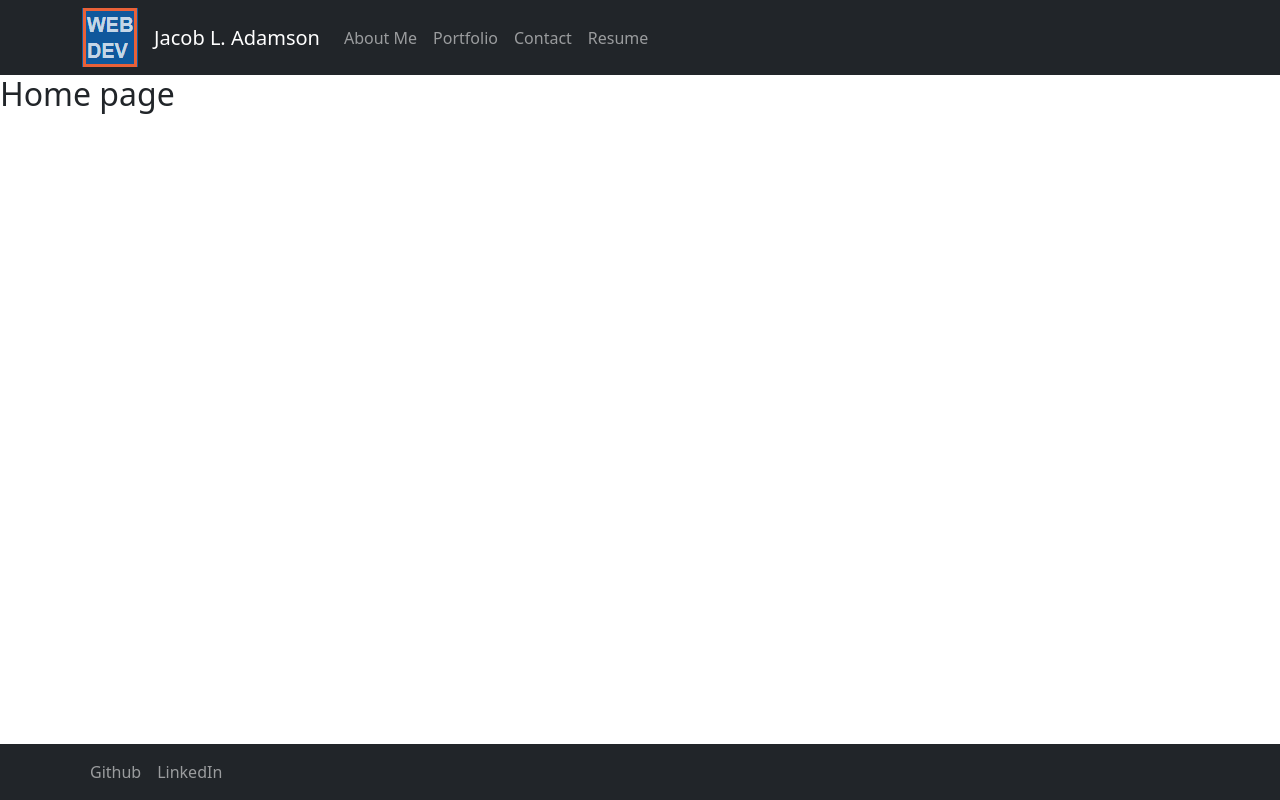
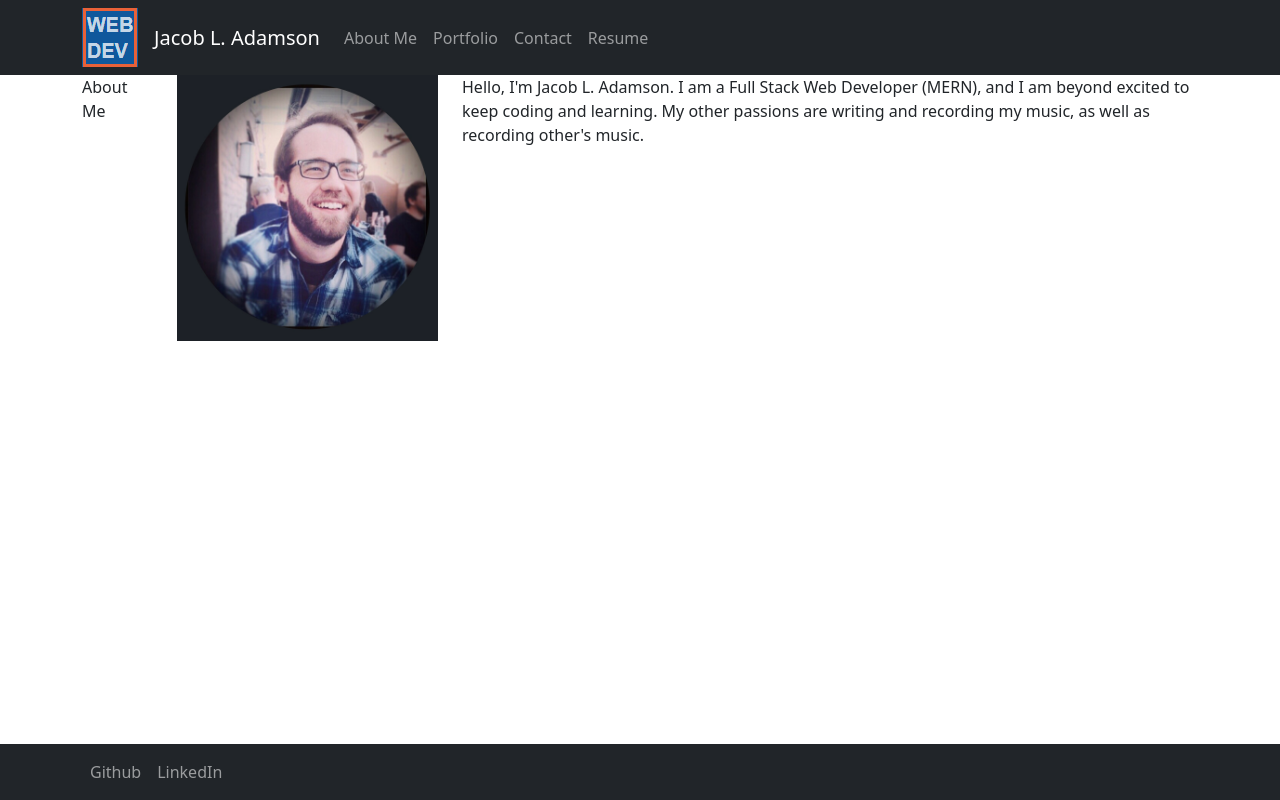
Before and after one commit to JKLA13/react-portfolio, a React (Create React App) app: page / in a window 1280 px wide. Built offline with nearby package versions, Linux system fonts and the light colour scheme.

Commit message:
coded skeleton for about me

```diff
--- a/src/components/Home/Home.js
+++ b/src/components/Home/Home.js
@@ -1,11 +1,34 @@
 import React from "react";
+import Container from "react-bootstrap/Container";
+import Row from "react-bootstrap/Row";
+import Col from "react-bootstrap/Col";
+import Picture from "../../assets/images/folio-pic.PNG";
+import Image from "react-bootstrap/Image";
 // import React, { component } from "react";
 
 function Home() {
   return (
-    <div className="Home">
-      <h2>Home page</h2>
-    </div>
+    <Container>
+      <Row>
+        <Col sm={1}>About Me</Col>
+        <Col sm={3}>
+          <Image src={Picture} className="img-fluid" />
+        </Col>
+        <Col sm={8}>
+          <p>
+            Hello, I'm Jacob L. Adamson. I am a Full Stack Web Developer (MERN),
+            and I am beyond excited to keep coding and learning. My other
+            passions are writing and recording my music, as well as recording
+            other's music.{" "}
+          </p>
+        </Col>
+      </Row>
+      {/* <Row>
+          <Col sm>sm=true</Col>
+          <Col sm>sm=true</Col>
+          <Col sm>sm=true</Col>
+        </Row> */}
+    </Container>
   );
 }
 
```
Also changed, not shown: src/assets/images/folio-pic.PNG (added), src/assets/images/icon.PNG (added).
